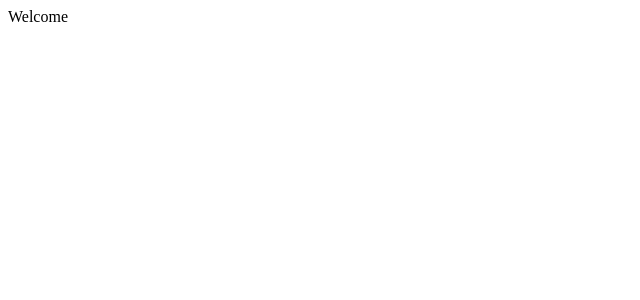
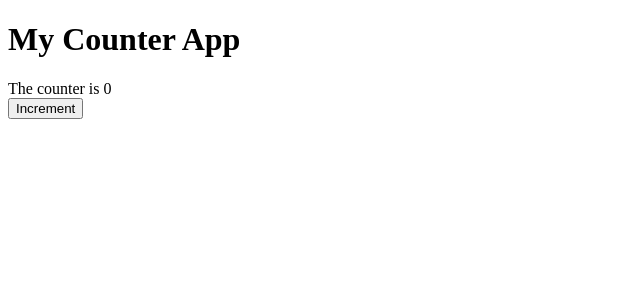
Before and after one commit to bouwe77/react-testing-library-101, a React (Create React App) app: page / in a window 1280 px wide. Shown: the top 300 px of the page, without its empty margins (0-640 px from the left). Built offline with nearby package versions, Linux system fonts and the light colour scheme.

Commit message:
Experimenting with tests

```diff
--- a/src/App.js
+++ b/src/App.js
@@ -1,5 +1,13 @@
 function App() {
-  return <>Welcome</>
+  return (
+    <>
+      <h1>My Counter App</h1>
+      The counter is 0
+      <div>
+        <button>Increment</button>
+      </div>
+    </>
+  )
 }
 
 export default App
```
Also changed, not shown: 1 other file (tests, documents, lock files or other folders).
